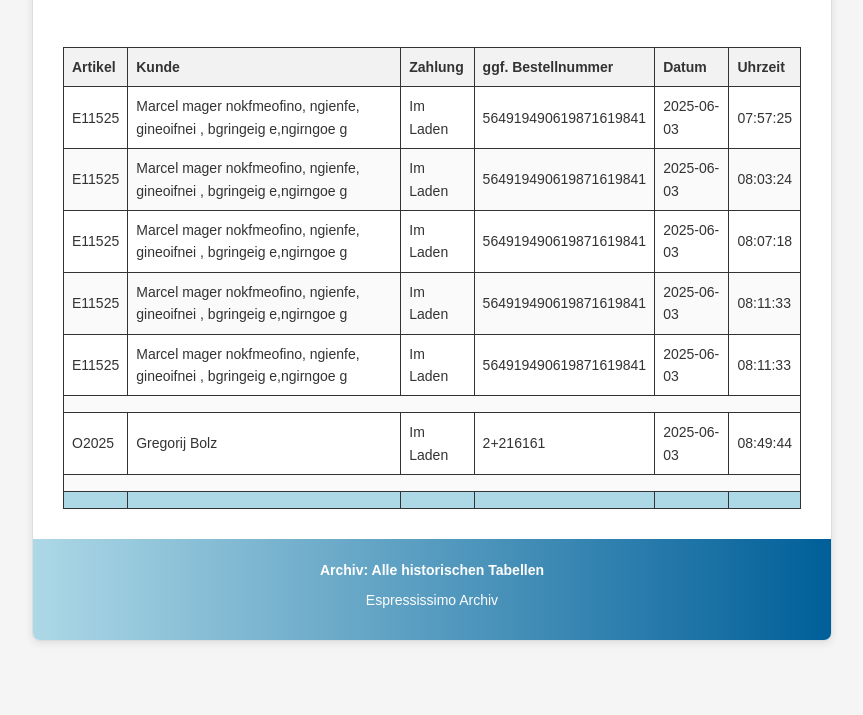
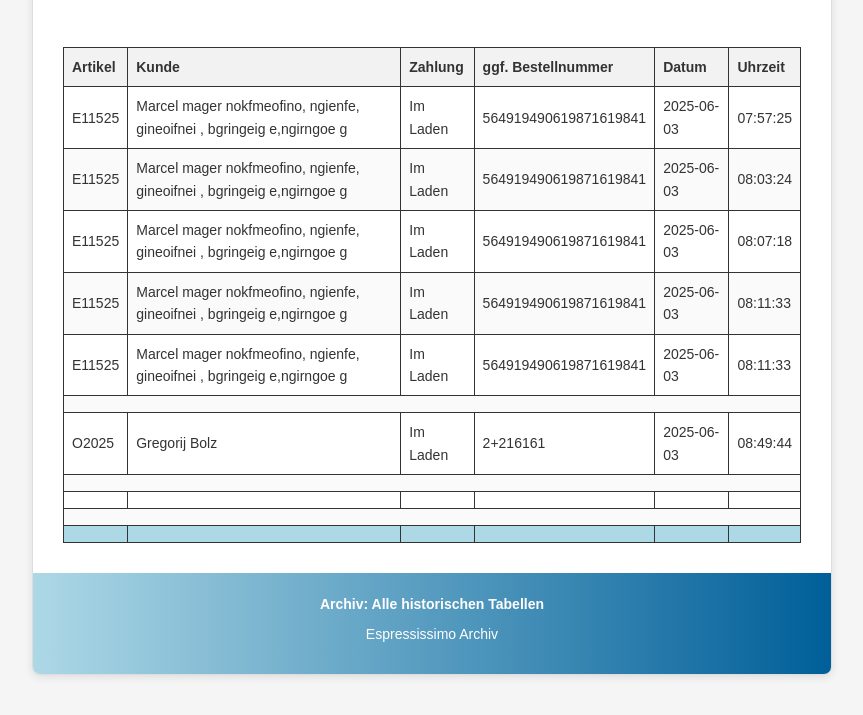
Before and after one commit to espressissimo/customerordersarchiv, a plain HTML site: page index.html in a window 1280 px wide. Shown: the part 112-827 px from the top of the page, without its empty margins (208-1071 px from the left). Before the commit the page ends 800 px from the top, so only its background shows below. Drawn offline with Linux system fonts and the light colour scheme.

Commit message:
Update index.html (Archiv) via Pipedream

```diff
--- a/index.html
+++ b/index.html
@@ -134,6 +134,15 @@
           <td>08:49:44</td>
         </tr>
                 <tr><td colspan="6" style="height: 16px;"></td></tr>
+        <tr>
+          <td></td>
+          <td></td>
+          <td></td>
+          <td></td>
+          <td></td>
+          <td></td>
+        </tr>
+                <tr><td colspan="6" style="height: 16px;"></td></tr>
         <tr style="background-color: #ADD8E6;">
           <td></td>
           <td></td>
```
